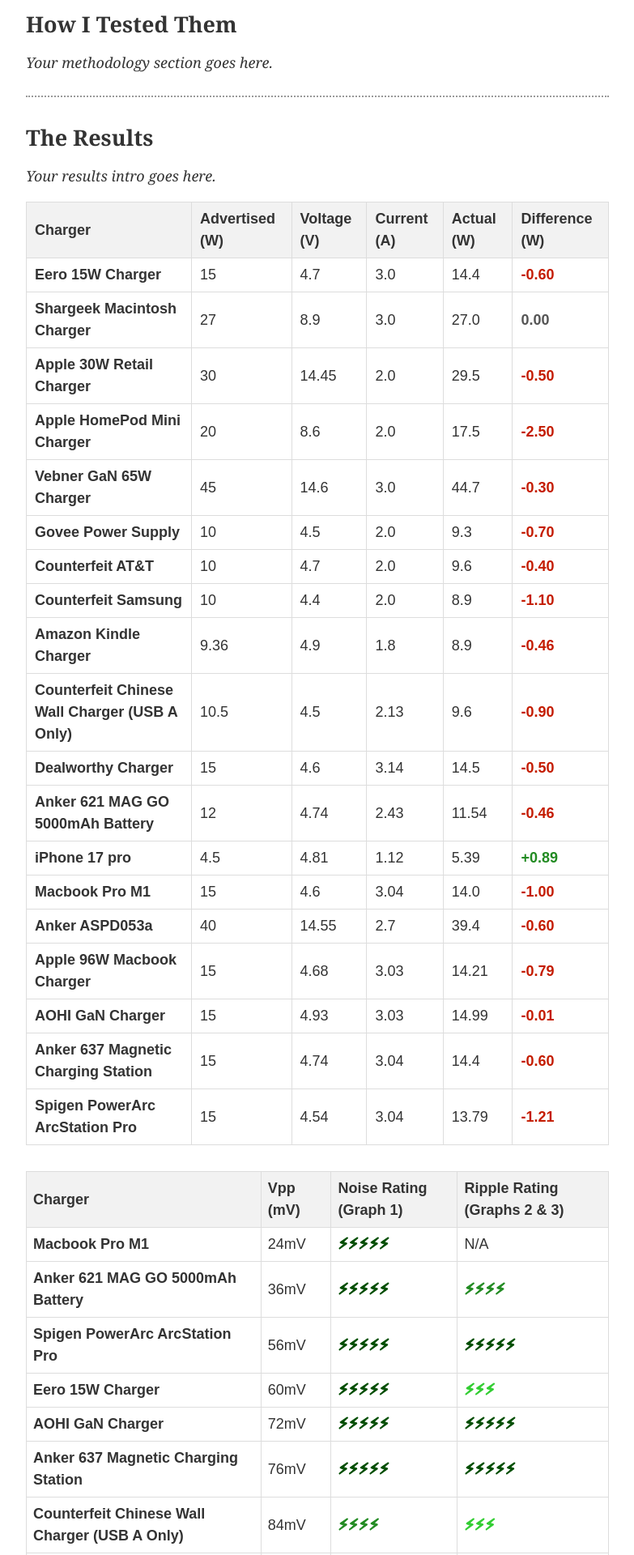
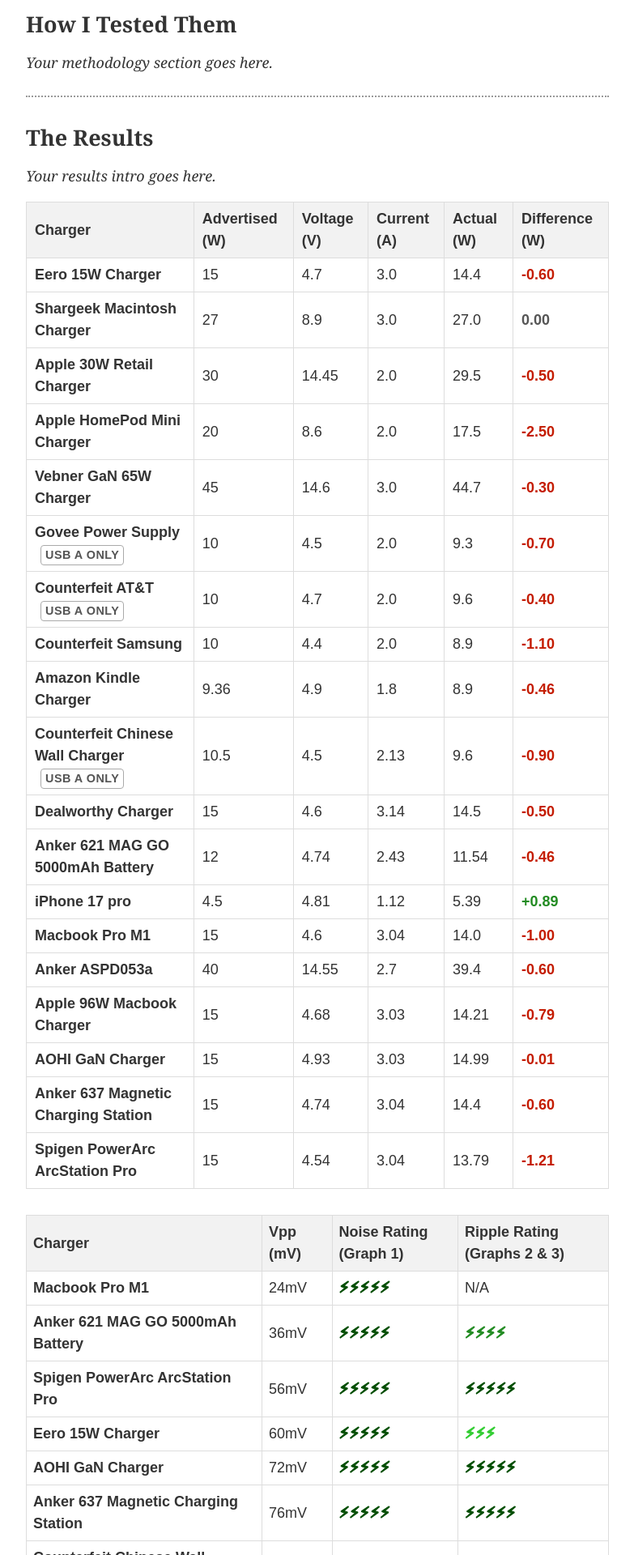
Before and after one commit to 0sps/sull1van.com, a Jekyll site: the page built from _posts/2026-01-19-a-dozen-chargers-in-the-lab.md, in a window 1280 px wide. Shown: the part 457-2377 px from the top of the page at 81% size, without its empty margins (248-1031 px from the left). Built offline with Jekyll 4.4.1, drawn with Linux system fonts in a browser that asks for light colours; some of the changed text lies outside the part shown.

Commit message:
Update 2026-01-19-a-dozen-chargers-in-the-lab.md

```diff
--- a/_posts/2026-01-19-a-dozen-chargers-in-the-lab.md
+++ b/_posts/2026-01-19-a-dozen-chargers-in-the-lab.md
@@ -167,6 +167,20 @@
   .stats-table td.diff-pos { color: #228B22; font-weight: 700; }
   .stats-table td.diff-neg { color: #C41C00; font-weight: 700; }
   .stats-table td.diff-zero { color: #555; font-weight: 700; }
+  .usba-badge {
+    display: inline-block;
+    margin-left: 7px;
+    font-size: 0.8em;
+    font-weight: 700;
+    letter-spacing: 0.5px;
+    text-transform: uppercase;
+    color: #555;
+    border: 1.5px solid #aaa;
+    border-radius: 4px;
+    padding: 1px 5px;
+    vertical-align: middle;
+    white-space: nowrap;
+  }
 </style>
 
 <table class="stats-table">
@@ -186,11 +200,11 @@
     <tr><td><strong>Apple 30W Retail Charger</strong></td><td>30</td><td>14.45</td><td>2.0</td><td>29.5</td><td class="diff-neg">-0.50</td></tr>
     <tr><td><strong>Apple HomePod Mini Charger</strong></td><td>20</td><td>8.6</td><td>2.0</td><td>17.5</td><td class="diff-neg">-2.50</td></tr>
     <tr><td><strong>Vebner GaN 65W Charger</strong></td><td>45</td><td>14.6</td><td>3.0</td><td>44.7</td><td class="diff-neg">-0.30</td></tr>
-    <tr><td><strong>Govee Power Supply</strong></td><td>10</td><td>4.5</td><td>2.0</td><td>9.3</td><td class="diff-neg">-0.70</td></tr>
-    <tr><td><strong>Counterfeit AT&amp;T</strong></td><td>10</td><td>4.7</td><td>2.0</td><td>9.6</td><td class="diff-neg">-0.40</td></tr>
+    <tr><td><strong>Govee Power Supply</strong><span class="usba-badge">USB A Only</span></td><td>10</td><td>4.5</td><td>2.0</td><td>9.3</td><td class="diff-neg">-0.70</td></tr>
+    <tr><td><strong>Counterfeit AT&amp;T</strong><span class="usba-badge">USB A Only</span></td><td>10</td><td>4.7</td><td>2.0</td><td>9.6</td><td class="diff-neg">-0.40</td></tr>
     <tr><td><strong>Counterfeit Samsung</strong></td><td>10</td><td>4.4</td><td>2.0</td><td>8.9</td><td class="diff-neg">-1.10</td></tr>
     <tr><td><strong>Amazon Kindle Charger</strong></td><td>9.36</td><td>4.9</td><td>1.8</td><td>8.9</td><td class="diff-neg">-0.46</td></tr>
-    <tr><td><strong>Counterfeit Chinese Wall Charger (USB A Only)</strong></td><td>10.5</td><td>4.5</td><td>2.13</td><td>9.6</td><td class="diff-neg">-0.90</td></tr>
+    <tr><td><strong>Counterfeit Chinese Wall Charger</strong><span class="usba-badge">USB A Only</span></td><td>10.5</td><td>4.5</td><td>2.13</td><td>9.6</td><td class="diff-neg">-0.90</td></tr>
     <tr><td><strong>Dealworthy Charger</strong></td><td>15</td><td>4.6</td><td>3.14</td><td>14.5</td><td class="diff-neg">-0.50</td></tr>
     <tr><td><strong>Anker 621 MAG GO 5000mAh Battery</strong></td><td>12</td><td>4.74</td><td>2.43</td><td>11.54</td><td class="diff-neg">-0.46</td></tr>
     <tr><td><strong>iPhone 17 pro</strong></td><td>4.5</td><td>4.81</td><td>1.12</td><td>5.39</td><td class="diff-pos">+0.89</td></tr>
@@ -272,7 +286,7 @@
       <td><span class="bolt-5">&#x26A1;&#xFE0E;&#x26A1;&#xFE0E;&#x26A1;&#xFE0E;&#x26A1;&#xFE0E;&#x26A1;&#xFE0E;</span></td>
     </tr>
     <tr>
-      <td><strong>Counterfeit Chinese Wall Charger (USB A Only)</strong></td>
+      <td><strong>Counterfeit Chinese Wall Charger</strong><span class="usba-badge">USB A Only</span></td>
       <td>84mV</td>
       <td><span class="bolt-4">&#x26A1;&#xFE0E;&#x26A1;&#xFE0E;&#x26A1;&#xFE0E;&#x26A1;&#xFE0E;</span></td>
       <td><span class="bolt-3">&#x26A1;&#xFE0E;&#x26A1;&#xFE0E;&#x26A1;&#xFE0E;</span></td>
@@ -308,7 +322,7 @@
       <td><span class="bolt-3">&#x26A1;&#xFE0E;&#x26A1;&#xFE0E;&#x26A1;&#xFE0E;</span></td>
     </tr>
     <tr>
-      <td><strong>Govee Power Supply</strong></td>
+      <td><strong>Govee Power Supply</strong><span class="usba-badge">USB A Only</span></td>
       <td>164mV</td>
       <td><span class="bolt-2">&#x26A1;&#xFE0E;&#x26A1;&#xFE0E;</span></td>
       <td><span class="bolt-3">&#x26A1;&#xFE0E;&#x26A1;&#xFE0E;&#x26A1;&#xFE0E;</span></td>
@@ -320,7 +334,7 @@
       <td><span class="bolt-2">&#x26A1;&#xFE0E;&#x26A1;&#xFE0E;</span></td>
     </tr>
     <tr>
-      <td><strong>Counterfeit AT&amp;T</strong></td>
+      <td><strong>Counterfeit AT&amp;T</strong><span class="usba-badge">USB A Only</span></td>
       <td>260mV</td>
       <td><span class="bolt-3">&#x26A1;&#xFE0E;&#x26A1;&#xFE0E;&#x26A1;&#xFE0E;</span></td>
       <td><span class="bolt-3">&#x26A1;&#xFE0E;&#x26A1;&#xFE0E;&#x26A1;&#xFE0E;</span></td>
```
